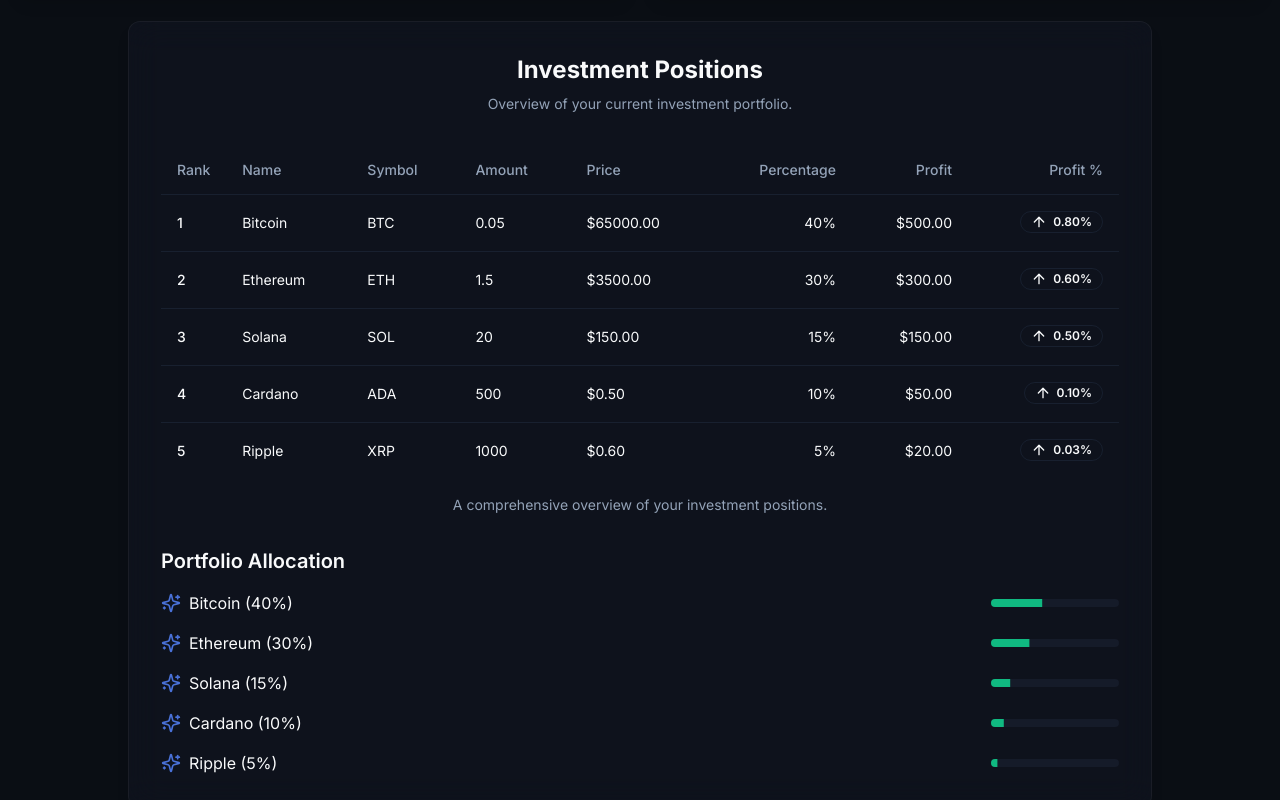
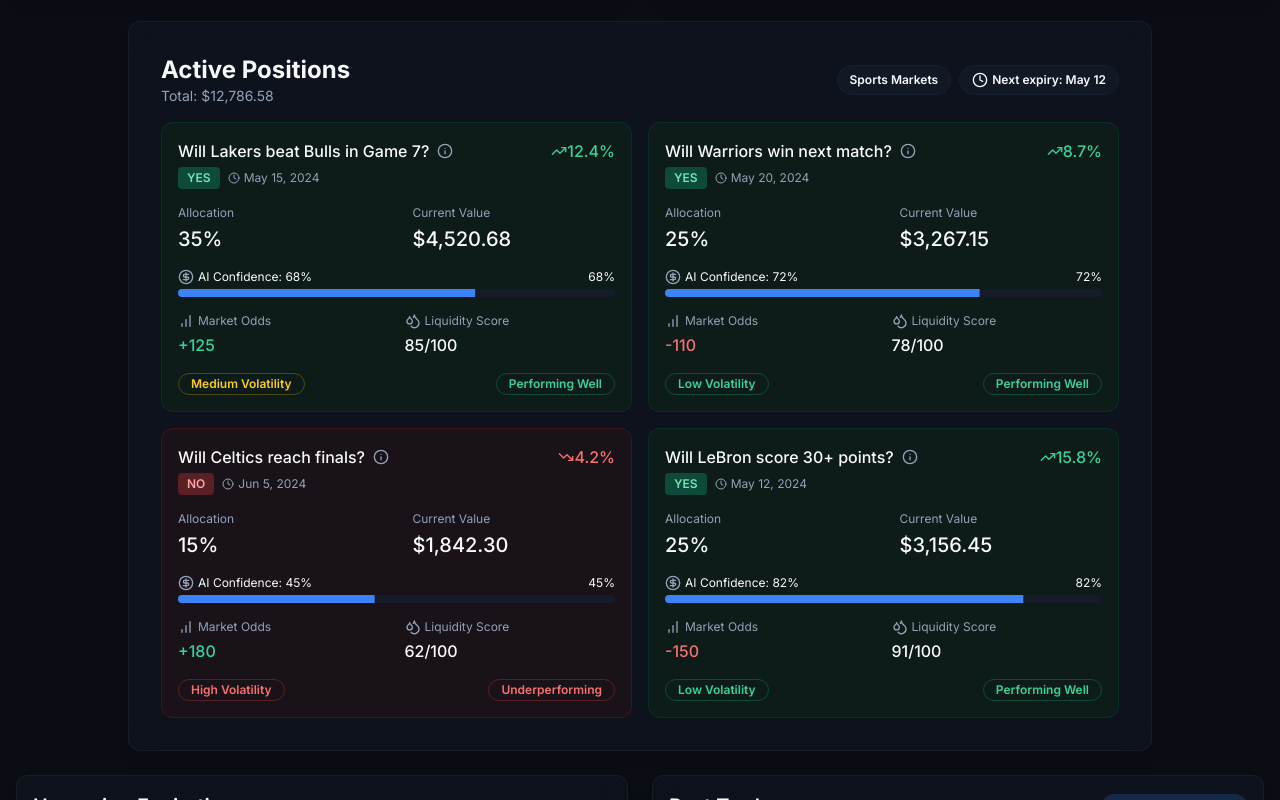
Before and after one commit to bevatsal1122/darkwallet-dashboard, a React (Vite) app: page /dashboard in a window 1280 px wide. Shown: the part 780-1580 px from the top of the page. Built offline with nearby package versions, Linux system fonts and the light colour scheme; sample sign-in values are in the browser's storage.

Commit message:
Update active sessions UI
Update the user interface for active sessions.

```diff
--- a/src/components/InvestmentPositions.tsx
+++ b/src/components/InvestmentPositions.tsx
@@ -5,88 +5,122 @@ import { motion } from 'framer-motion';
 import { useQuery } from '@tanstack/react-query';
 import { Progress } from "@/components/ui/progress";
 import {
-  Table,
-  TableBody,
-  TableCaption,
-  TableCell,
-  TableHead,
-  TableHeader,
-  TableRow,
-} from "@/components/ui/table"
-import { Badge } from "@/components/ui/badge"
-import { SparklesIcon, ArrowUp, ArrowDown } from 'lucide-react';
+  Card,
+  CardContent,
+} from "@/components/ui/card";
+import { Badge } from "@/components/ui/badge";
+import {
+  TrendingUp,
+  TrendingDown,
+  Clock,
+  Info,
+  CircleDollarSign,
+  BarChart,
+  Droplets
+} from 'lucide-react';
 import { cn } from "@/lib/utils";
 
 // Define a type for the investment position
-interface InvestmentPosition {
+interface Position {
   id: string;
-  name: string;
-  symbol: string;
-  amount: number;
-  price: number;
-  percentage: number;
-  profit: number;
+  question: string;
+  prediction: 'YES' | 'NO';
+  date: string;
+  allocation: number;
+  currentValue: number;
+  aiConfidence: number;
+  marketOdds: number;
+  liquidityScore: number;
+  volatility: 'Low' | 'Medium' | 'High';
+  performance: 'Performing Well' | 'Underperforming';
   profitPercentage: number;
 }
 
 // Mock function to simulate fetching investment positions
-const fetchInvestmentPositions = async (): Promise<InvestmentPosition[]> => {
+const fetchInvestmentPositions = async (): Promise<Position[]> => {
   return new Promise((resolve) => {
     setTimeout(() => {
-      const mockData: InvestmentPosition[] = [
+      const mockData: Position[] = [
         {
           id: "1",
-          name: "Bitcoin",
-          symbol: "BTC",
-          amount: 0.05,
-          price: 65000,
-          percentage: 40,
-          profit: 500,
-          profitPercentage: 0.8,
+          question: "Will Lakers beat Bulls in Game 7?",
+          prediction: "YES",
+          date: "May 15, 2024",
+          allocation: 35,
+          currentValue: 4520.68,
+          aiConfidence: 68,
+          marketOdds: 125,
+          liquidityScore: 85,
+          volatility: "Medium",
+          performance: "Performing Well",
+          profitPercentage: 12.4,
         },
         {
           id: "2",
-          name: "Ethereum",
-          symbol: "ETH",
-          amount: 1.5,
-          price: 3500,
-          percentage: 30,
-          profit: 300,
-          profitPercentage: 0.6,
+          question: "Will Warriors win next match?",
+          prediction: "YES",
+          date: "May 20, 2024",
+          allocation: 25,
+          currentValue: 3267.15,
+          aiConfidence: 72,
+          marketOdds: -110,
+          liquidityScore: 78,
+          volatility: "Low",
+          performance: "Performing Well",
+          profitPercentage: 8.7,
         },
         {
           id: "3",
-          name: "Solana",
-          symbol: "SOL",
-          amount: 20,
-          price: 150,
-          percentage: 15,
-          profit: 150,
-          profitPercentage: 0.5,
+          question: "Will Celtics reach finals?",
+          prediction: "NO",
+          date: "Jun 5, 2024",
+          allocation: 15,
+          currentValue: 1842.3,
+          aiConfidence: 45,
+          marketOdds: 180,
+          liquidityScore: 62,
+          volatility: "High",
+          performance: "Underperforming",
+          profitPercentage: -4.2,
         },
         {
           id: "4",
-          name: "Cardano",
-          symbol: "ADA",
-          amount: 500,
-          price: 0.5,
-          percentage: 10,
-          profit: 50,
-          profitPercentage: 0.1,
-        },
-        {
-          id: "5",
-          name: "Ripple",
-          symbol: "XRP",
-          amount: 1000,
-          price: 0.6,
-          percentage: 5,
-          profit: 20,
-          profitPercentage: 0.03,
+          question: "Will LeBron score 30+ points?",
+          prediction: "YES",
+          date: "May 12, 2024",
+          allocation: 25,
+          currentValue: 3156.45,
+          aiConfidence: 82,
+          marketOdds: -150,
+          liquidityScore: 91,
+          volatility: "Low",
+          performance: "Performing Well",
+          profitPercentage: 15.8,
         },
       ];
       resolve(mockData);
     }, 500);
+  });
+};
+
+// Calculate total value of positions
+const calculateTotal = (positions: Position[]): string => {
+  const total = positions.reduce((sum, position) => sum + position.currentValue, 0);
+  return total.toLocaleString('en-US', {
+    style: 'currency',
+    currency: 'USD',
+    minimumFractionDigits: 2,
+    maximumFractionDigits: 2
+  });
+};
+
+// Format currency values
+const formatCurrency = (value: number): string => {
+  return value.toLocaleString('en-US', {
+    style: 'currency',
+    currency: 'USD',
+    minimumFractionDigits: 2,
+    maximumFractionDigits: 2
   });
 };
 
@@ -96,7 +130,7 @@ interface InvestmentPositionsProps {
 
 const InvestmentPositions: React.FC<InvestmentPositionsProps> = ({ className }) => {
   // Use react-query to fetch investment positions - updated to use object syntax
-  const { data: investmentPositions, isLoading, isError } = useQuery({
+  const { data: positions, isLoading, isError } = useQuery({
     queryKey: ['investmentPositions'],
     queryFn: fetchInvestmentPositions
   });
@@ -118,70 +152,143 @@ const InvestmentPositions: React.FC<InvestmentPositionsProps> = ({ className })
       className={cn("glass-panel rounded-xl shadow-lg overflow-hidden w-full max-w-5xl mx-auto", className)}
     >
       <div className="p-6 sm:p-8">
-        <div className="text-center mb-8">
-          <h2 className="text-2xl font-bold mb-2">Investment Positions</h2>
-          <p className="text-muted-foreground text-sm">
-            Overview of your current investment portfolio.
-          </p>
+        <div className="flex justify-between items-center mb-4">
+          <div>
+            <h2 className="text-2xl font-bold">Active Positions</h2>
+            <p className="text-muted-foreground text-sm">
+              Total: {positions && calculateTotal(positions)}
+            </p>
+          </div>
+          <div className="flex gap-2">
+            <Badge variant="outline" className="bg-secondary/80 text-foreground px-3 py-1.5 flex items-center gap-1">
+              Sports Markets
+            </Badge>
+            <Badge variant="outline" className="bg-secondary/80 text-foreground px-3 py-1.5 flex items-center gap-1">
+              <Clock className="h-4 w-4" /> Next expiry: May 12
+            </Badge>
+          </div>
         </div>
 
-        <Table>
-          <TableCaption>A comprehensive overview of your investment positions.</TableCaption>
-          <TableHeader>
-            <TableRow>
-              <TableHead className="w-[50px]">Rank</TableHead>
-              <TableHead>Name</TableHead>
-              <TableHead>Symbol</TableHead>
-              <TableHead>Amount</TableHead>
-              <TableHead>Price</TableHead>
-              <TableHead className="text-right">Percentage</TableHead>
-              <TableHead className="text-right">Profit</TableHead>
-              <TableHead className="text-right">Profit %</TableHead>
-            </TableRow>
-          </TableHeader>
-          <TableBody>
-            {investmentPositions?.map((position, index) => (
-              <TableRow key={position.id}>
-                <TableCell className="font-medium">{index + 1}</TableCell>
-                <TableCell>{position.name}</TableCell>
-                <TableCell>{position.symbol}</TableCell>
-                <TableCell>{position.amount}</TableCell>
-                <TableCell>${position.price.toFixed(2)}</TableCell>
-                <TableCell className="text-right">{position.percentage}%</TableCell>
-                <TableCell className="text-right">${position.profit.toFixed(2)}</TableCell>
-                <TableCell className="text-right">
-                  {position.profitPercentage > 0 ? (
-                    <Badge variant="outline" className="gap-1.5">
-                      <ArrowUp className="h-4 w-4" />
-                      {position.profitPercentage.toFixed(2)}%
+        <div className="grid grid-cols-1 md:grid-cols-2 gap-4">
+          {positions?.map((position) => (
+            <Card
+              key={position.id}
+              className={cn(
+                "border overflow-hidden",
+                position.profitPercentage >= 0
+                  ? "bg-[#0F2818]/40 border-emerald-800/30"
+                  : "bg-[#2D1215]/40 border-red-800/30"
+              )}
+            >
+              <CardContent className="p-0">
+                <div className="p-4">
+                  <div className="flex justify-between items-start">
+                    <div className="space-y-1">
+                      <div className="flex items-center gap-2">
+                        <h3 className="text-base font-medium">{position.question}</h3>
+                        <Info className="h-4 w-4 text-muted-foreground" />
+                      </div>
+                      <div className="flex items-center gap-2">
+                        <Badge className={cn(
+                          "rounded px-2",
+                          position.prediction === "YES"
+                            ? "bg-emerald-500/30 text-emerald-300 hover:bg-emerald-500/40 hover:text-emerald-300"
+                            : "bg-red-500/30 text-red-300 hover:bg-red-500/40 hover:text-red-300"
+                        )}>
+                          {position.prediction}
+                        </Badge>
+                        <span className="flex items-center gap-1 text-xs text-muted-foreground">
+                          <Clock className="h-3 w-3" /> {position.date}
+                        </span>
+                      </div>
+                    </div>
+                    <div className="flex items-center gap-1">
+                      {position.profitPercentage >= 0 ? (
+                        <div className="flex items-center text-emerald-400">
+                          <TrendingUp className="h-4 w-4" />
+                          <span className="font-medium">{position.profitPercentage}%</span>
+                        </div>
+                      ) : (
+                        <div className="flex items-center text-red-400">
+                          <TrendingDown className="h-4 w-4" />
+                          <span className="font-medium">{Math.abs(position.profitPercentage)}%</span>
+                        </div>
+                      )}
+                    </div>
+                  </div>
+
+                  <div className="grid grid-cols-2 gap-x-8 gap-y-2 mt-4">
+                    <div>
+                      <p className="text-xs text-muted-foreground mb-1">Allocation</p>
+                      <p className="text-xl font-medium">{position.allocation}%</p>
+                    </div>
+                    <div>
+                      <p className="text-xs text-muted-foreground mb-1">Current Value</p>
+                      <p className="text-xl font-medium">{formatCurrency(position.currentValue)}</p>
+                    </div>
+                  </div>
+
+                  <div className="mt-4">
+                    <div className="flex justify-between items-center mb-1">
+                      <div className="flex items-center gap-1">
+                        <CircleDollarSign className="h-4 w-4 text-muted-foreground" />
+                        <span className="text-xs">AI Confidence: {position.aiConfidence}%</span>
+                      </div>
+                      <span className="text-xs">{position.aiConfidence}%</span>
+                    </div>
+                    <Progress
+                      value={position.aiConfidence}
+                      className="h-2"
+                      style={{
+                        '--progress-background': position.profitPercentage >= 0 ? '#10B981' : '#F87171',
+                      } as React.CSSProperties}
+                    />
+                  </div>
+
+                  <div className="grid grid-cols-2 gap-4 mt-4">
+                    <div>
+                      <div className="flex items-center gap-1 mb-1">
+                        <BarChart className="h-4 w-4 text-muted-foreground" />
+                        <span className="text-xs text-muted-foreground">Market Odds</span>
+                      </div>
+                      <p className={cn(
+                        "font-medium",
+                        position.marketOdds > 0 ? "text-emerald-400" : "text-red-400"
+                      )}>
+                        {position.marketOdds > 0 ? '+' : ''}{position.marketOdds}
+                      </p>
+                    </div>
+                    <div>
+                      <div className="flex items-center gap-1 mb-1">
+                        <Droplets className="h-4 w-4 text-muted-foreground" />
+                        <span className="text-xs text-muted-foreground">Liquidity Score</span>
+                      </div>
+                      <p className="font-medium">{position.liquidityScore}/100</p>
+                    </div>
+                  </div>
+
+                  <div className="flex justify-between mt-4">
+                    <Badge variant="outline" className={cn(
+                      "px-3 rounded-full",
+                      position.volatility === "Low" ? "border-emerald-500/30 text-emerald-400" :
+                      position.volatility === "Medium" ? "border-yellow-500/30 text-yellow-400" :
+                      "border-red-500/30 text-red-400"
+                    )}>
+                      {position.volatility} Volatility
                     </Badge>
-                  ) : (
-                    <Badge variant="outline" className="gap-1.5">
-                      <ArrowDown className="h-4 w-4" />
-                      {position.profitPercentage.toFixed(2)}%
+                    <Badge variant="outline" className={cn(
+                      "px-3 rounded-full",
+                      position.performance === "Performing Well"
+                        ? "border-emerald-500/30 text-emerald-400"
+                        : "border-red-500/30 text-red-400"
+                    )}>
+                      {position.performance}
                     </Badge>
-                  )}
-                </TableCell>
-              </TableRow>
-            ))}
-          </TableBody>
-        </Table>
-
-        <div className="mt-8">
-          <h3 className="text-xl font-semibold mb-4">Portfolio Allocation</h3>
-          <ul className="space-y-4">
-            {investmentPositions?.map((position) => (
-              <li key={position.id} className="flex items-center justify-between">
-                <div className="flex items-center">
-                  <SparklesIcon className="mr-2 h-5 w-5 text-accent" />
-                  <span>{position.name} ({position.percentage}%)</span>
+                  </div>
                 </div>
-                <div className="w-32">
-                  <Progress value={position.percentage} className="h-2 [&>div]:bg-[#10B981]" />
-                </div>
-              </li>
-            ))}
-          </ul>
+              </CardContent>
+            </Card>
+          ))}
         </div>
       </div>
     </motion.div>
```
